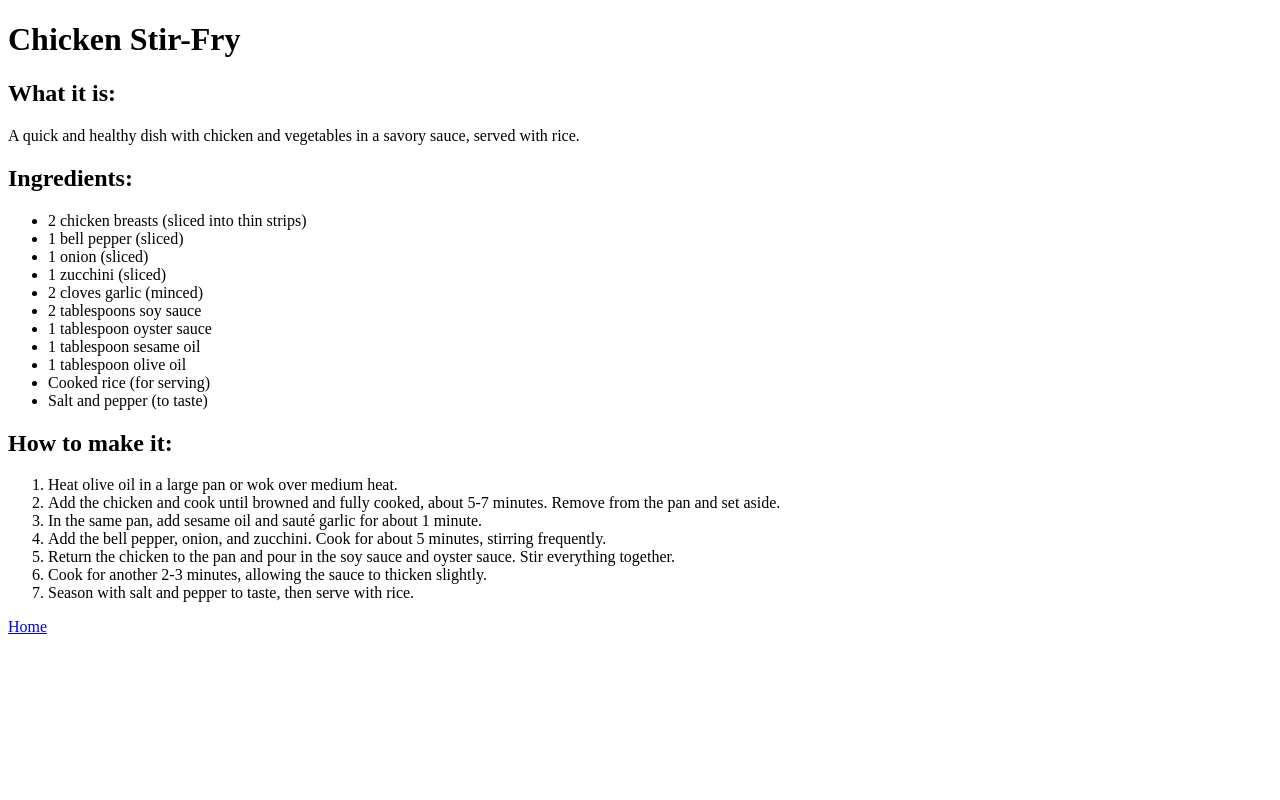
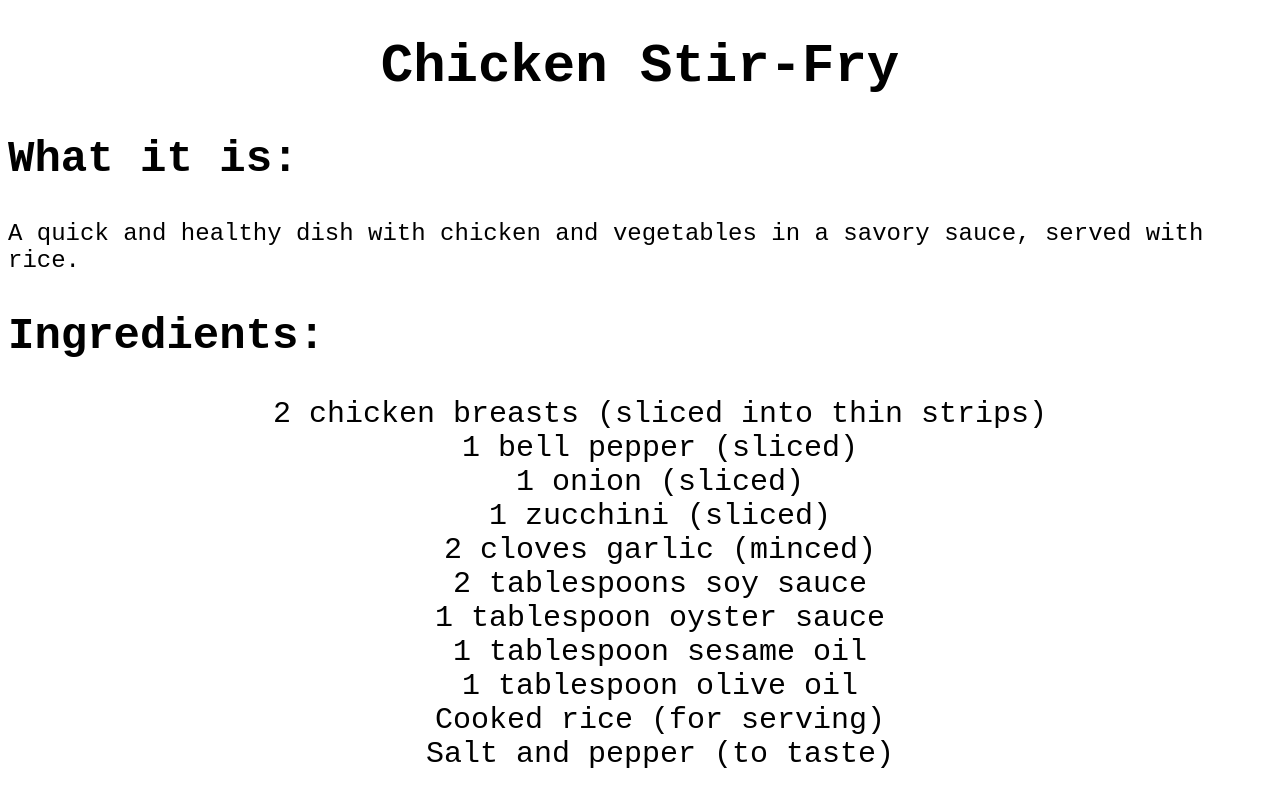
Before and after one commit to DaSommsi/odin-recipes, a plain HTML site: page odin-all-recipes/chicken.html in a window 1280 px wide. Shown: the top 800 px of the page. Drawn offline with Linux system fonts and the light colour scheme.

Commit message:
Added a Stylesheet

```diff
--- a/odin-all-recipes/chicken.html
+++ b/odin-all-recipes/chicken.html
@@ -3,7 +3,8 @@
 <head>
     <meta charset="UTF-8">
     <meta name="viewport" content="width=device-width, initial-scale=1.0">
-    <title>Document</title>
+    <title>Chicken</title>
+    <link rel="stylesheet" href="./styles.css">
 </head>
 <body>
     <h1>Chicken Stir-Fry</h1>
--- /dev/null
+++ b/odin-all-recipes/styles.css
@@ -0,0 +1,45 @@
+h1 {
+    font-family: 'Courier New', Courier, monospace;
+    font-size: 54px;
+    font-weight: 800;
+    text-align: center;
+}
+
+h2 {
+    font-family: 'Courier New', Courier, monospace;
+    font-size: 44px;
+    font-weight: 800;
+    text-align: left;
+}
+
+ul {
+    font-family: 'Courier New', Courier, monospace;
+    font-size: 30px;
+    font-weight: 400;
+    text-align: center;
+    list-style-type: none;
+}
+
+ol {
+    font-family: 'Courier New', Courier, monospace;
+    font-size: 30px;
+    font-weight: 400;
+    text-align: left;
+    margin-left: 20px;
+}
+
+a {
+    font-family: 'Courier New', Courier, monospace;
+    font-size: 30px;
+    font-weight: 400;
+    text-align: left;
+    margin-left: 20px;
+    margin-bottom: 40px;
+}
+
+p {
+    font-family: 'Courier New', Courier, monospace;
+    font-size: 24px;
+    font-weight: 400;
+    text-align: left;
+}
```
Also changed, not shown: index.html (+1 -0 lines), odin-all-recipes/pancakes.html (+2 -1 lines), odin-all-recipes/spaghetti.html (+3 -2 lines).
